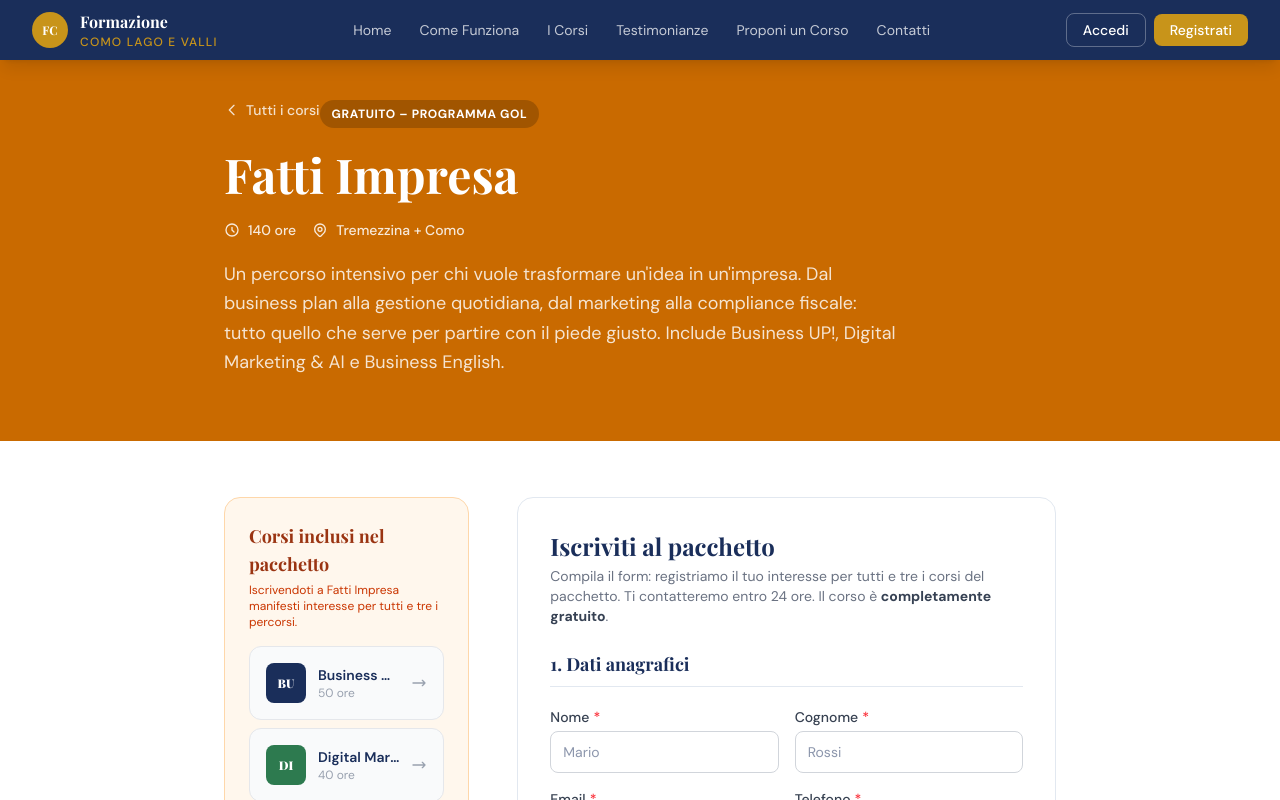
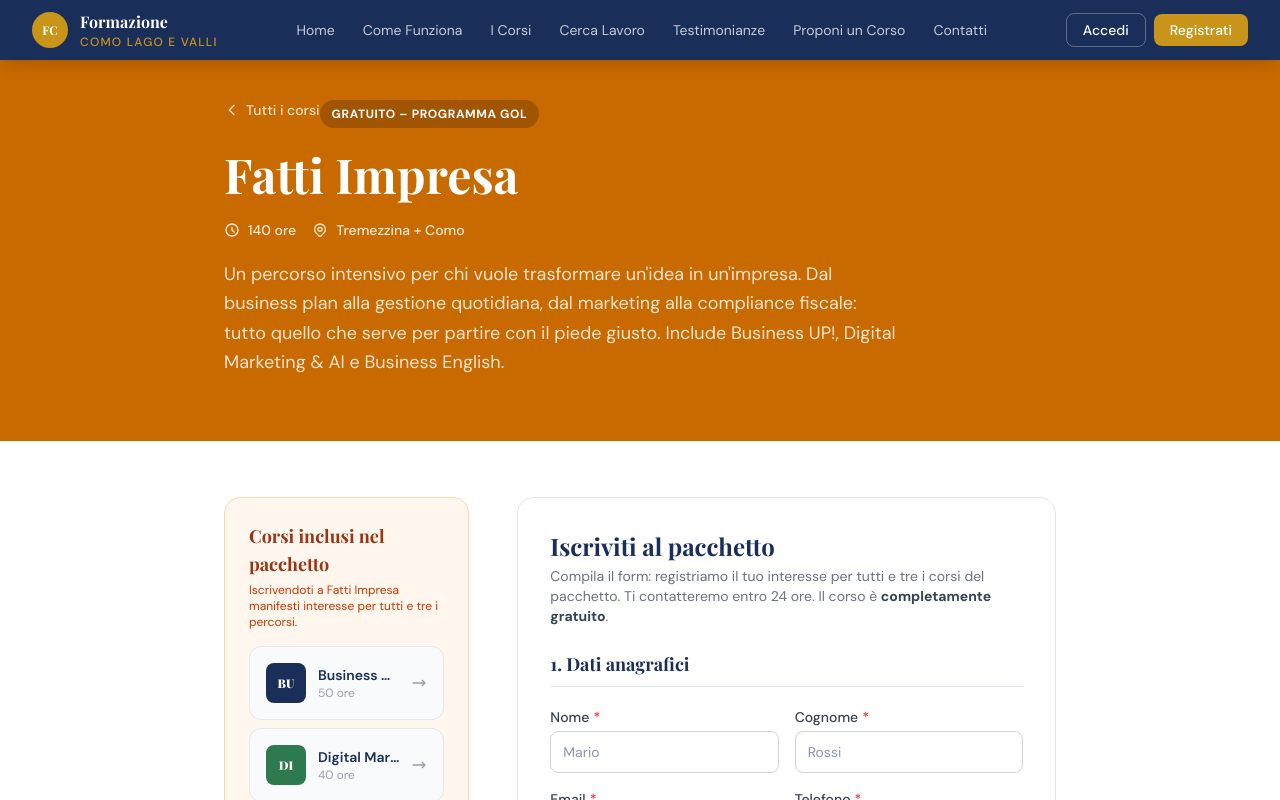
Before and after one commit to Mikiborzi/FormazioneComoLagoValli, a Next.js app: page /corsi/fatti-impresa in a window 1280 px wide. Shown: the top 800 px of the page. Built offline with nearby package versions, Linux system fonts and the light colour scheme; no server answers.

Commit message:
Aggiunge Cerca Lavoro alla navbar (desktop, mobile, area personale)

```diff
--- a/app/components/MobileNav.js
+++ b/app/components/MobileNav.js
@@ -3,12 +3,13 @@
 import { useState } from "react";
 
 const navItems = [
-  { label: "Home", href: "#" },
-  { label: "Come Funziona", href: "#come-funziona" },
-  { label: "I Corsi", href: "#corsi" },
-  { label: "Testimonianze", href: "#testimonianze" },
+  { label: "Home", href: "/" },
+  { label: "Come Funziona", href: "/#come-funziona" },
+  { label: "I Corsi", href: "/#corsi" },
+  { label: "Cerca Lavoro", href: "/servizi-lavoro" },
+  { label: "Testimonianze", href: "/testimonianze" },
   { label: "Proponi un Corso", href: "/proponi-corso" },
-  { label: "Contatti", href: "#contatti" },
+  { label: "Contatti", href: "/#contatti" },
 ];
 
 export default function MobileNav() {
--- a/app/components/Navbar.js
+++ b/app/components/Navbar.js
@@ -4,10 +4,11 @@ import Link from 'next/link'
 import { createClient } from '../lib/supabase'
 
 const navItems = [
-  { label: 'Come Funziona', href: '#come-funziona' },
-  { label: 'I Corsi', href: '#corsi' },
-  { label: 'Testimonianze', href: '#testimonianze' },
-  { label: 'Contatti', href: '#contatti' },
+  { label: 'Come Funziona', href: '/#come-funziona' },
+  { label: 'I Corsi', href: '/#corsi' },
+  { label: 'Cerca Lavoro', href: '/servizi-lavoro' },
+  { label: 'Testimonianze', href: '/testimonianze' },
+  { label: 'Contatti', href: '/#contatti' },
 ]
 
 export default function Navbar() {
--- a/app/components/SiteHeader.js
+++ b/app/components/SiteHeader.js
@@ -6,6 +6,7 @@ const navItems = [
   { label: "Home", href: "/" },
   { label: "Come Funziona", href: "/#come-funziona" },
   { label: "I Corsi", href: "/#corsi" },
+  { label: "Cerca Lavoro", href: "/servizi-lavoro" },
   { label: "Testimonianze", href: "/testimonianze" },
   { label: "Proponi un Corso", href: "/proponi-corso" },
   { label: "Contatti", href: "/#contatti" },
```
